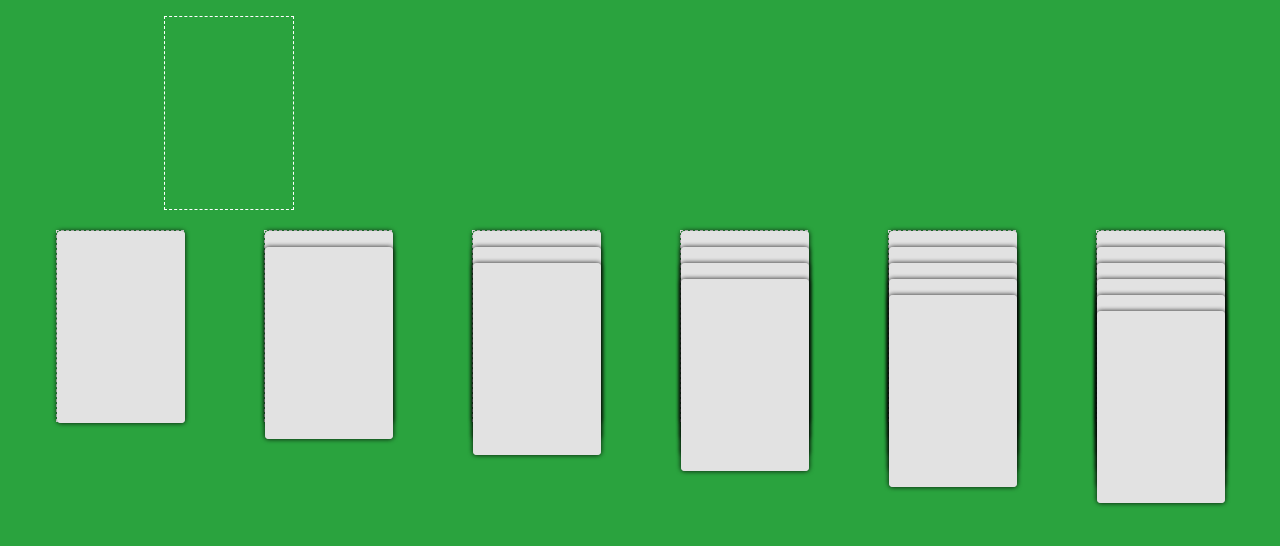
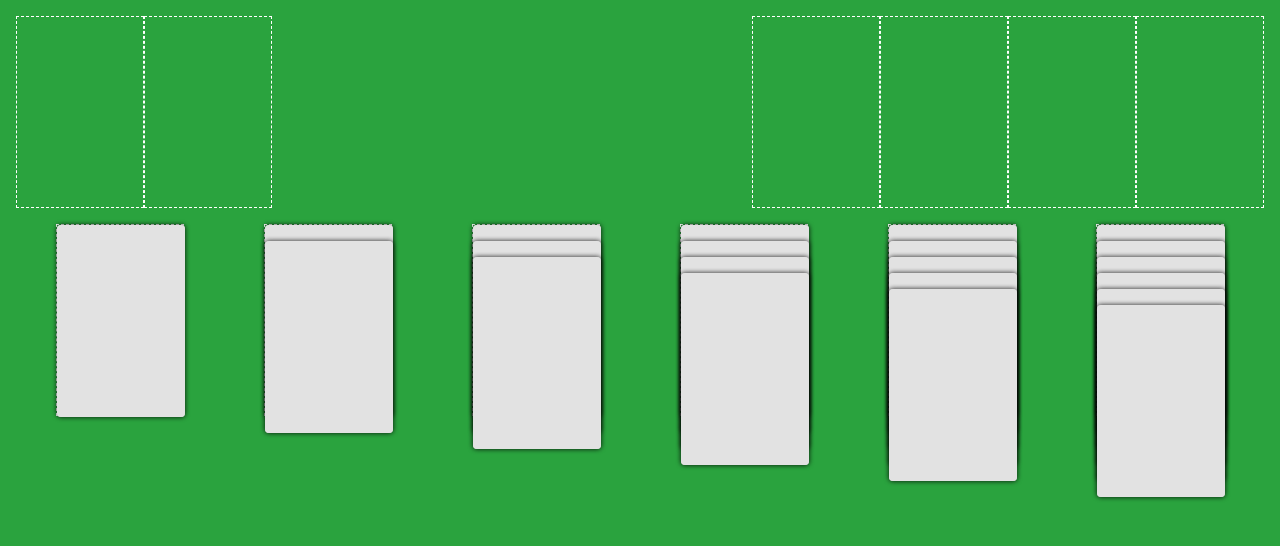
Before and after one commit to ChrisRu/solitaire, a website: page app/index.html in a window 1280 px wide. Drawn offline with nearby package versions, Linux system fonts and the light colour scheme; files that its build step writes are made by us from their sources.

Commit message:
Optimized CSS + Flex

```diff
--- a/app/index.html
+++ b/app/index.html
@@ -9,11 +9,21 @@
 
 <body>
   <div class="board">
-  	<div class="draw">
-	  	<div class="full"></div>
-		  <div class="view"></div>
-	  </div>
-	  <div class="stacks"></div>
+		<div class="top">
+			<div class="draw">
+				<div class="full"></div>
+				<div class="view"></div>
+			</div>
+			<div class="finish">
+				<div class="empty"></div>
+				<div class="empty"></div>
+				<div class="empty"></div>
+				<div class="empty"></div>
+			</div>
+		</div>
+		<div class="bottom">
+	 		<div class="stacks"></div>
+		</div>
   </div>
 	<script src="scripts/script.js"></script>
 </body>
--- a/app/styles/master.scss
+++ b/app/styles/master.scss
@@ -69,21 +69,24 @@ body {
 	}
 }
 
+
+
+.full, .view, .empty, .stack {
+	width: $card-size;
+	height: $card-size * 1.5;
+	border: 1px dashed white;
+	box-sizing: border-box;
+}
+
 .draw {
-	float: left;
 	margin-bottom: 1em;
+	display: flex;
+	justify-content: space-around;
 	.full {
-		width: $card-size;
-		height: $card-size * 1.5;
-		display: inline-block;
-		margin-right: 1em;
+
 	}
 	.view {
-		display: inline-block;
-		width: $card-size;
-		height: $card-size * 1.5;
-		background: none;
-		border: 1px dashed white;
+
 	}
 }
 
@@ -92,11 +95,6 @@ body {
 	width: 100%;
 	justify-content: space-around;
 	.stack {
-		display: inline-block;
-		width: $card-size;
-		height: $card-size * 1.5;
-		border: 1px dashed white;
-		box-sizing: border-box;
 		@for $i from 2 through 6 {
 			.card:nth-child(#{$i}) {
 				margin-top: 1em * ($i - 1);
@@ -104,3 +102,13 @@ body {
 		}
 	}
 }
+
+.finish {
+	display: flex;
+	justify-content: space-around;
+}
+
+.top {
+	display: flex;
+	justify-content: space-between;
+}
```
